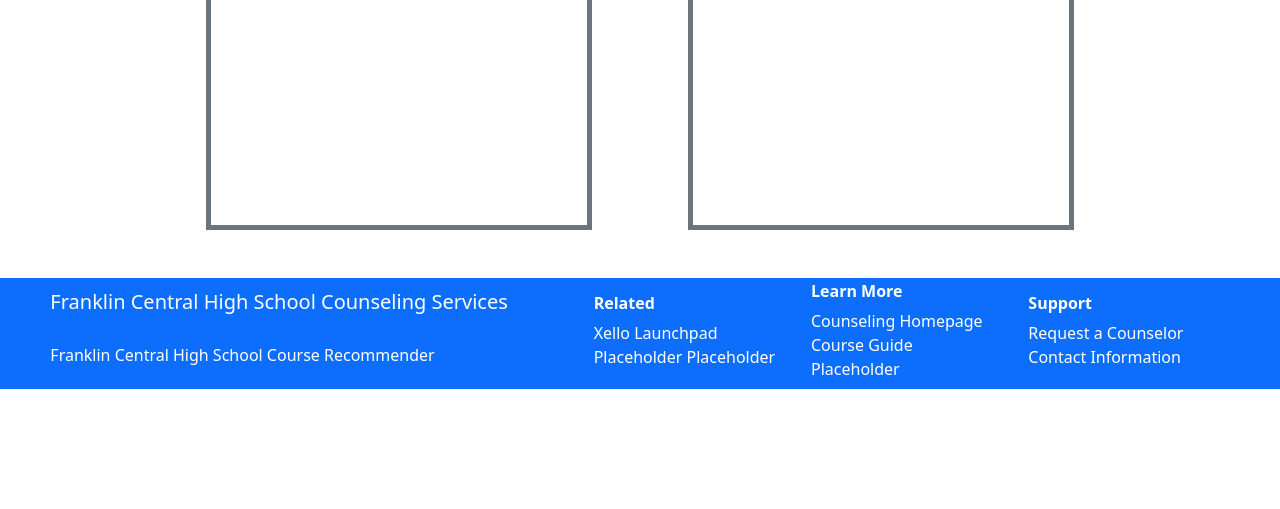
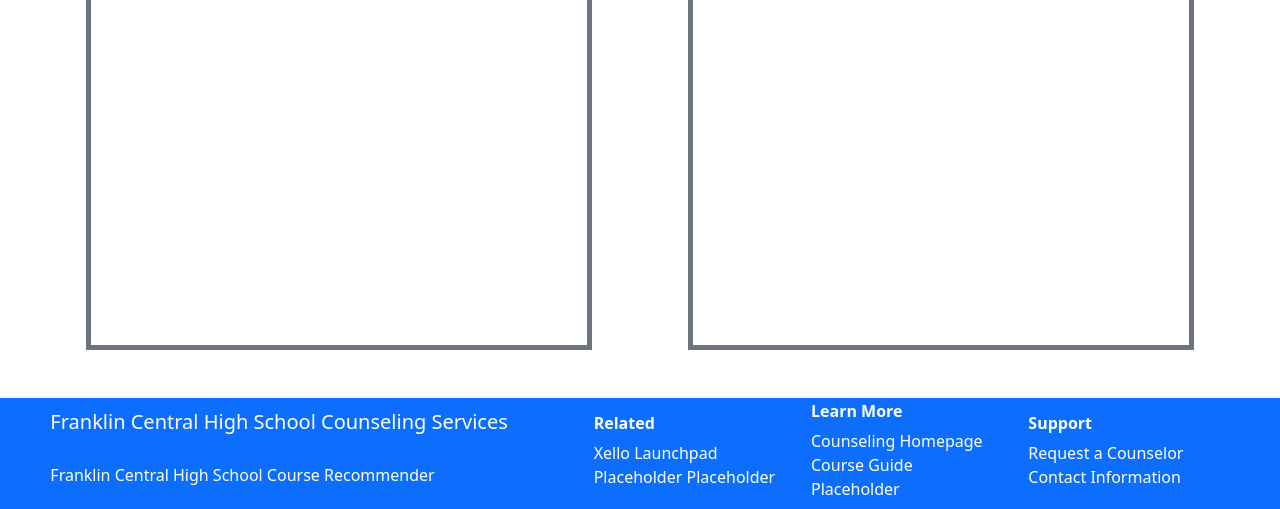
Before and after one commit to AceofFlips/Course-Recomender, a plain HTML site: page Results Page.html in a window 1280 px wide. Shown: the part 603-1112 px from the top of the page. Before the commit the page ends 992 px from the top, so only its background shows below. Drawn offline with nearby package versions, Linux system fonts and the light colour scheme.

Commit message:
results
fixed the box's size in the results page(no function added)

```diff
--- a/Results Page.html
+++ b/Results Page.html
@@ -8,11 +8,12 @@
     <link href="https://cdn.jsdelivr.net/npm/bootstrap@5.3.0/dist/css/bootstrap.min.css" rel="stylesheet">
     <style>
         .result {
-            height: 300px;
-            width: 200px;
-            margin: 40px;
+            height: 400px;
+            width: 300px;
+            margin: 50px;
 
         }
+
     </style>
 </head>
 <div class="row bg-primary align-items-center justify-content-center">
@@ -35,14 +36,14 @@
     </nav>
 </div>
 <!--Contact Content-->
-<div class="container-fluid d-flex align-items-center justify-content-center box1 ">
-    <div>
+<div class="container-fluid d-flex align-items-center justify-content-center">
+    <div class="box">
         <h1 class="text-center">Recommended Courses:</h1>
         <div class="border border-5 border-secondary text-center p-5 m-5" >
             <h1 class="result">Place Holder Info</h1>
         </div>
     </div>
-    <div>
+    <div  class="box">
         <h1 class="text-center">Sample Schedule:</h1>
         <div class="border border-5 border-secondary text-center p-5 m-5" >
             <h1 class="result">Place Holder Info</h1>
```
